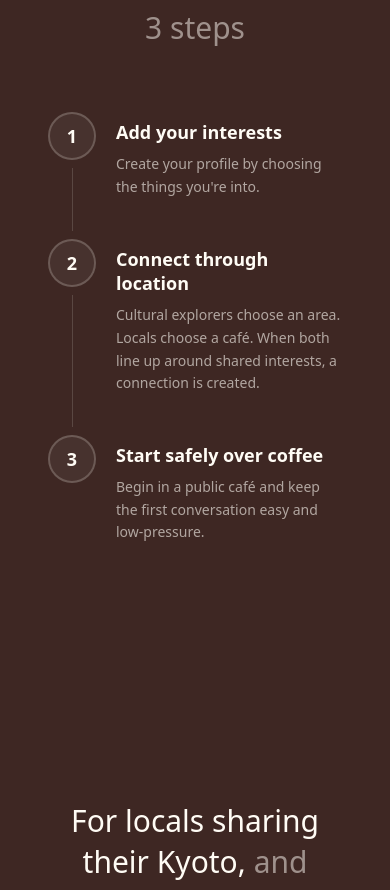
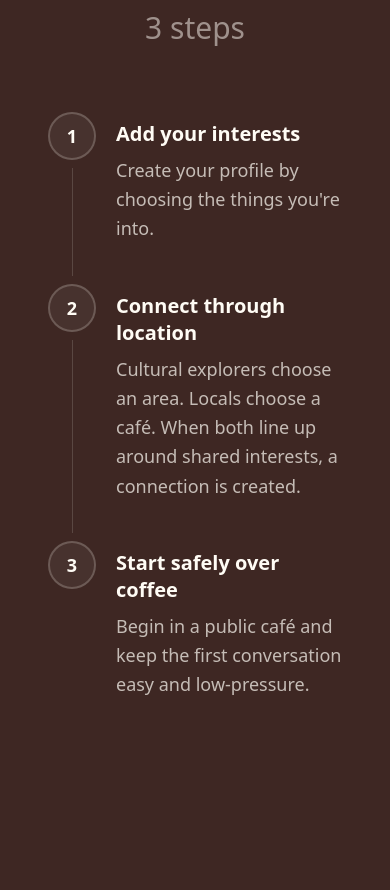
Before and after one commit to C33620/Koffe-landing-page, a React (Vite) app: page / in a window 390 px wide. Shown: the part 982-1872 px from the top of the page. Built offline with nearby package versions, Linux system fonts and the light colour scheme.

Commit message:
Increase font size  of steps in how it works section

```diff
--- a/src/components/HowItWorks.tsx
+++ b/src/components/HowItWorks.tsx
@@ -74,10 +74,10 @@ export default function HowItWorks() {
               <div
                 className={`${index < steps.length - 1 ? "pb-10" : "pb-0"} pt-2`}
               >
-                <h3 className="text-lg font-semibold text-[#FFFCF5] mb-2 leading-snug">
+                <h3 className="text-xl font-semibold text-[#FFFCF5] mb-2 leading-snug">
                   {step.title}
                 </h3>
-                <p className="text-[#FFFCF5]/60 leading-relaxed text-sm max-w-xs">
+                <p className="text-[#FFFCF5]/70 leading-relaxed text-lg md:text-base max-w-xs">
                   {step.description}
                 </p>
               </div>
```
